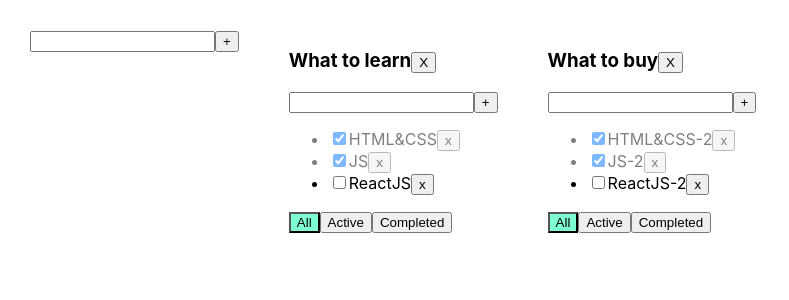
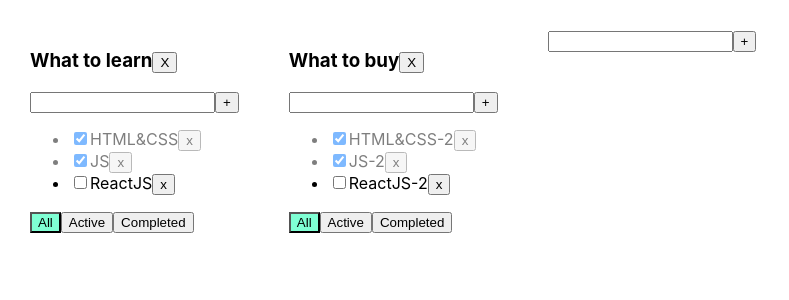
Before and after one commit to andbudha/sandbox, a React (Create React App) app: page / in a window 1280 px wide. Shown: the top 300 px of the page, without its empty margins (0-789 px from the left). Built offline with nearby package versions, Linux system fonts and the light colour scheme.

Commit message:
sandbox updated

```diff
--- a/src/App.tsx
+++ b/src/App.tsx
@@ -3,6 +3,7 @@ import './App.css';
 import {Todolist} from './Todolist';
 import {v1} from 'uuid';
 import {Input} from "./components/Input";
+
 
 export type FilterValuesType = "all" | "active" | "completed";
 
@@ -21,7 +22,6 @@ function App() {
     let[todolists, setTodolists]=useState<Array<ToDoListType>>([
         {id: todolistID1, title: 'What to learn', filter: 'all'},
         {id: todolistID2, title: 'What to buy', filter: 'all'}
-
     ])
 
     let [tasks, setTasks] = useState({
@@ -48,7 +48,10 @@ function App() {
     }
 
     const addToDoList = (title: string) => {
-      const newTodo = {id: v1(), title: 'What to buy', filter: 'all'}
+        const newID= v1();
+        const newTodo:ToDoListType  = {id: v1(), title: title, filter: 'all'};
+        setTodolists([...todolists, newTodo]);
+        setTasks({[newID]:[{id: v1(), title: "ReactJS-2", isDone: false}],...tasks});
     }
 
 
@@ -65,11 +68,11 @@ function App() {
         delete (tasks[todolistID]);
     }
 
-    console.log(tasks)
+
     return (
         <div className="App">
 
-            <Input callBack={addToDoList}/>
+
 
             {todolists.map(list=>{
 
@@ -98,6 +101,7 @@ function App() {
                     />
                 );
             })}
+            <Input callBack={addToDoList}/>
 
         </div>
     )
```
